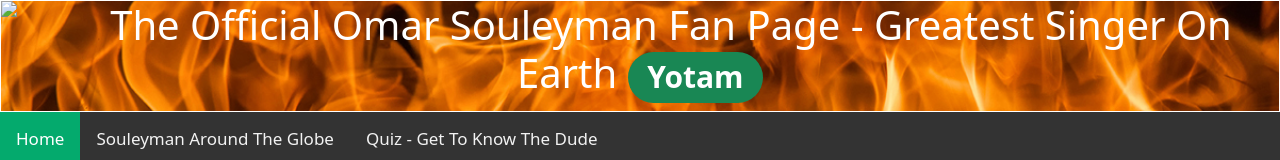
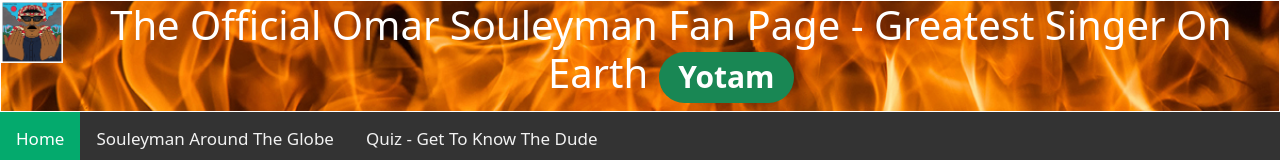
Before and after one commit to uthmans/omar-souleyman, a plain HTML site: page index.html in a window 1280 px wide. Shown: the top 160 px of the page. Drawn offline with nearby package versions, Linux system fonts and the light colour scheme; files whose address does not match are found by name.

Commit message:
Update index.html

```diff
--- a/index.html
+++ b/index.html
@@ -9,7 +9,7 @@
 <body>
   <link rel = "icon" href ="/Souleyman Icon.jpg" type = "image/x-icon">
 <div class = "mainTitle">
-    <h1 class="display-6"> <img style = "width: 62px;" src = "/img/Souleyman Icon.jpg">
+    <h1 class="display-6"> <img style = "width: 62px;" src = "/Souleyman Icon.jpg">
       The Official Omar Souleyman Fan Page - Greatest Singer On Earth
       <span class="badge rounded-pill bg-success">Yotam</span>
 </div>
```
